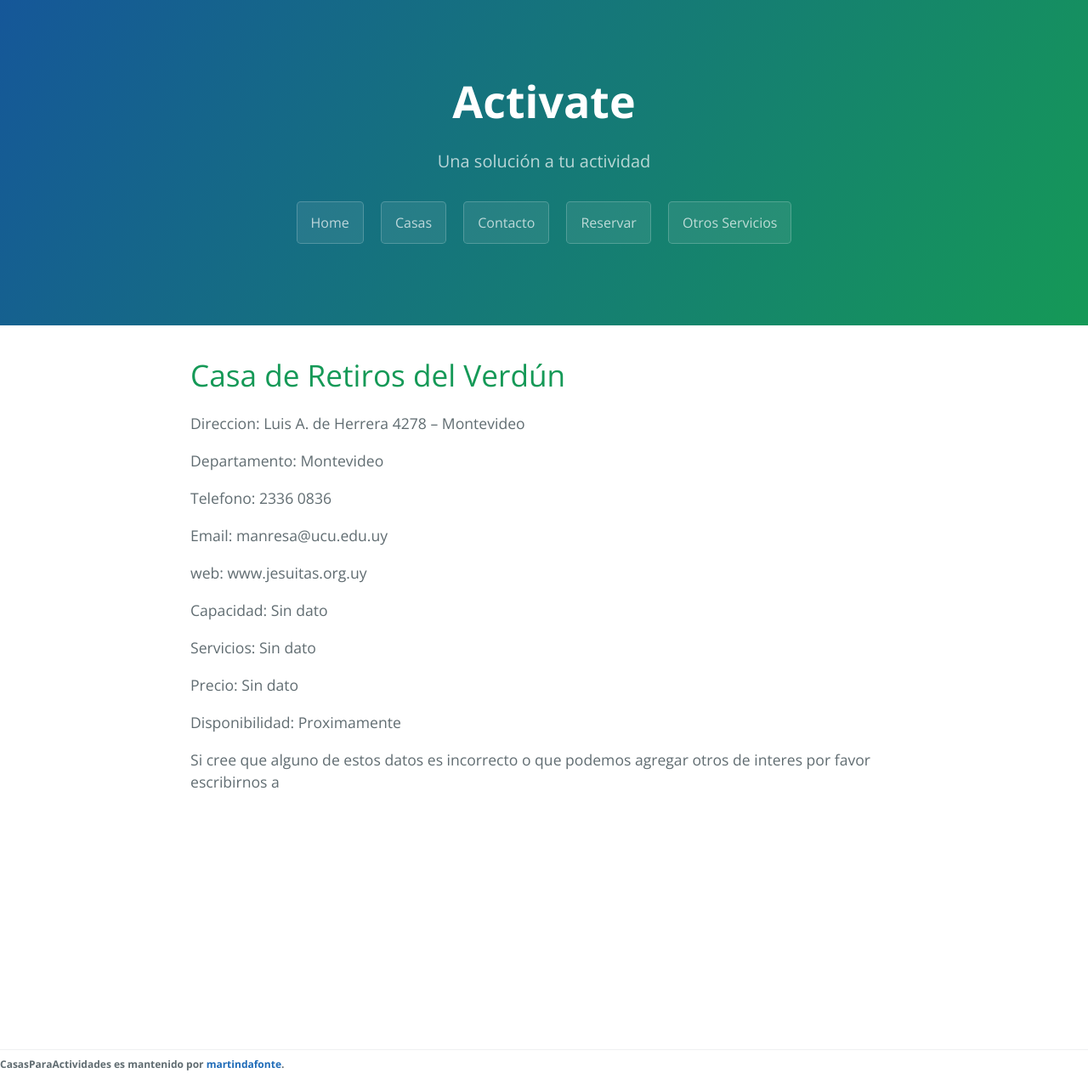
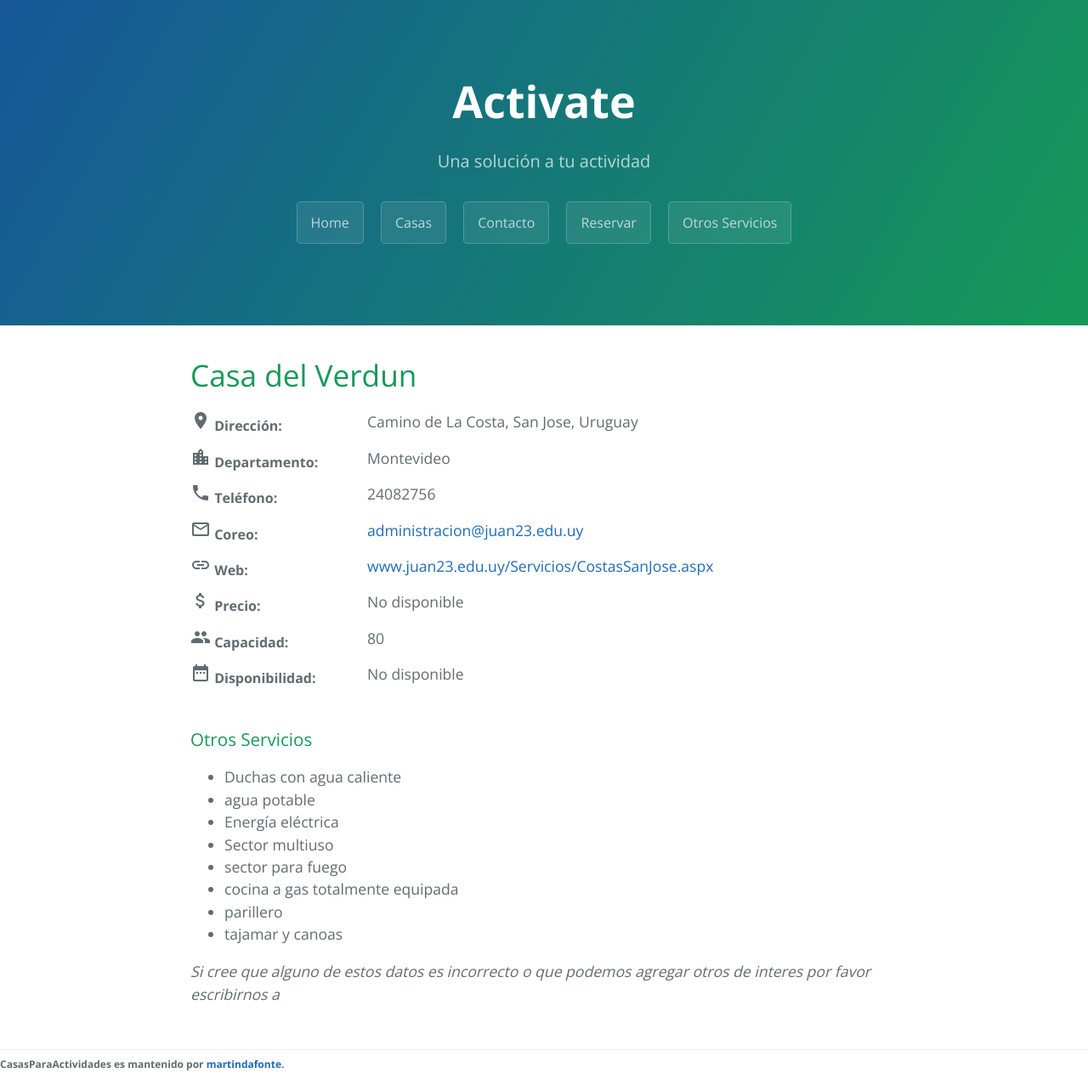
Before and after one commit to martindafonte/CasasDeRetiro, a Jekyll site: the page built from _casas/casa_del_verdun.md, in a window 1280 px wide. Shown: the whole page at 85% size. Built offline with Jekyll 4.4.1, drawn with Linux system fonts in a browser that asks for light colours; comment, search, counter and statistics services are not loaded.

Commit message:
Update casa_del_verdun.md

```diff
--- a/_casas/casa_del_verdun.md
+++ b/_casas/casa_del_verdun.md
@@ -1,21 +1,22 @@
 ---
-title: Casa de Retiros del Verdún
+title: Casa del Verdun
 category: Montevideo
-layout: default
+direccion: Camino de La Costa, San Jose, Uruguay
+departamento: Montevideo
+telefono: 24082756
+correo: administracion@juan23.edu.uy
+web: www.juan23.edu.uy/Servicios/CostasSanJose.aspx
+capacidad: 80
+precio: No disponible
+disponibilidad: No disponible
 ---
 
-<h1>Casa de Retiros del Verdún</h1>
-
-
-<p> Direccion: Luis A. de Herrera 4278 – Montevideo </p>
-<p>Departamento: Montevideo</p>
-<p>Telefono: 2336 0836 </p>
-<p>Email: manresa@ucu.edu.uy</p>
-<p>web: www.jesuitas.org.uy</p>
-<p>Capacidad: Sin dato</p>
-<p>Servicios: Sin dato</p>
-<p>Precio: Sin dato</p>
-<p>Disponibilidad: Proximamente </p>
-
-
-<p>Si cree que alguno de estos datos es incorrecto o que podemos agregar otros de interes por favor escribirnos a </p>
+### Otros Servicios
+* Duchas con agua caliente
+* agua potable
+* Energía eléctrica
+* Sector multiuso
+* sector para fuego
+* cocina a gas totalmente equipada
+* parillero
+* tajamar y canoas
```
